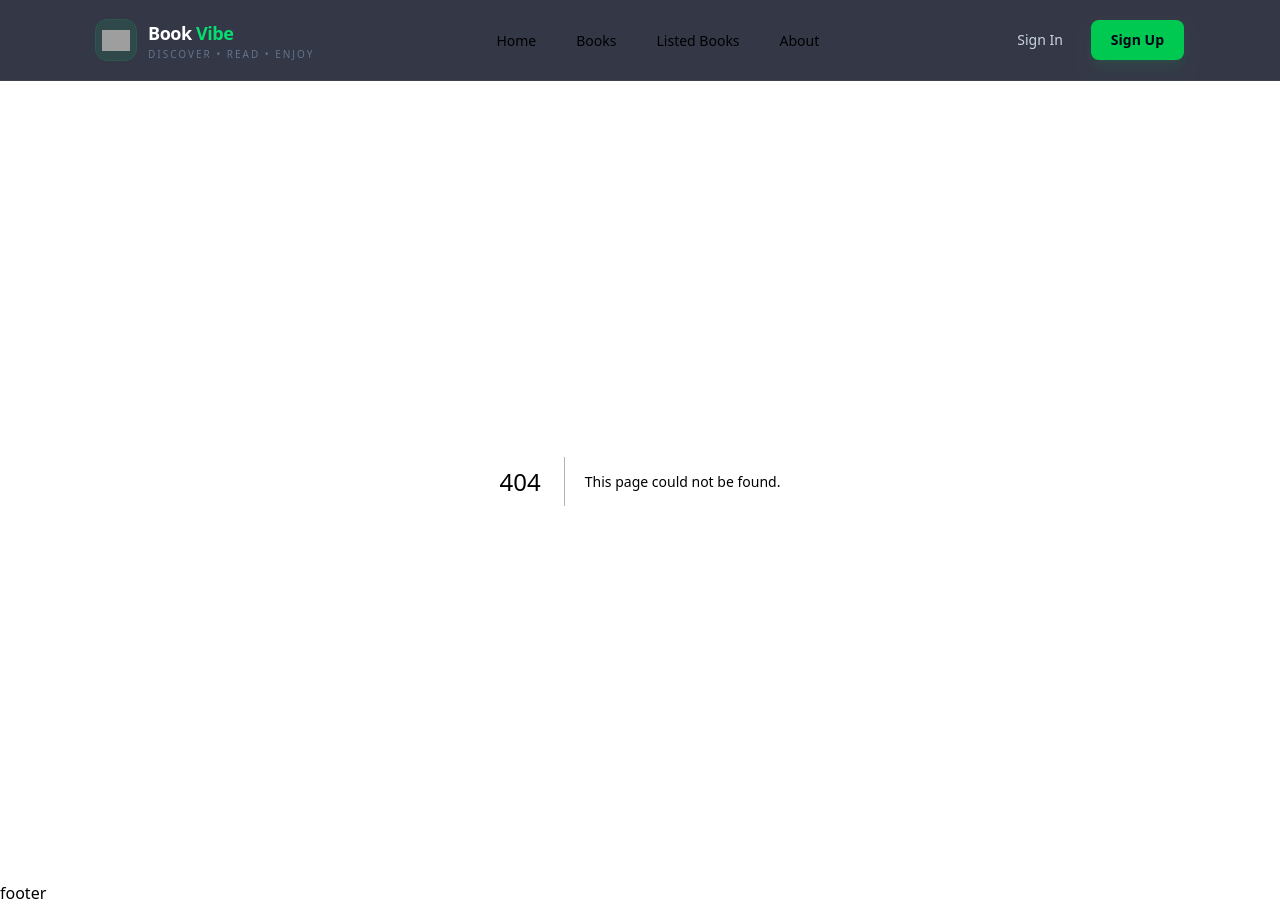
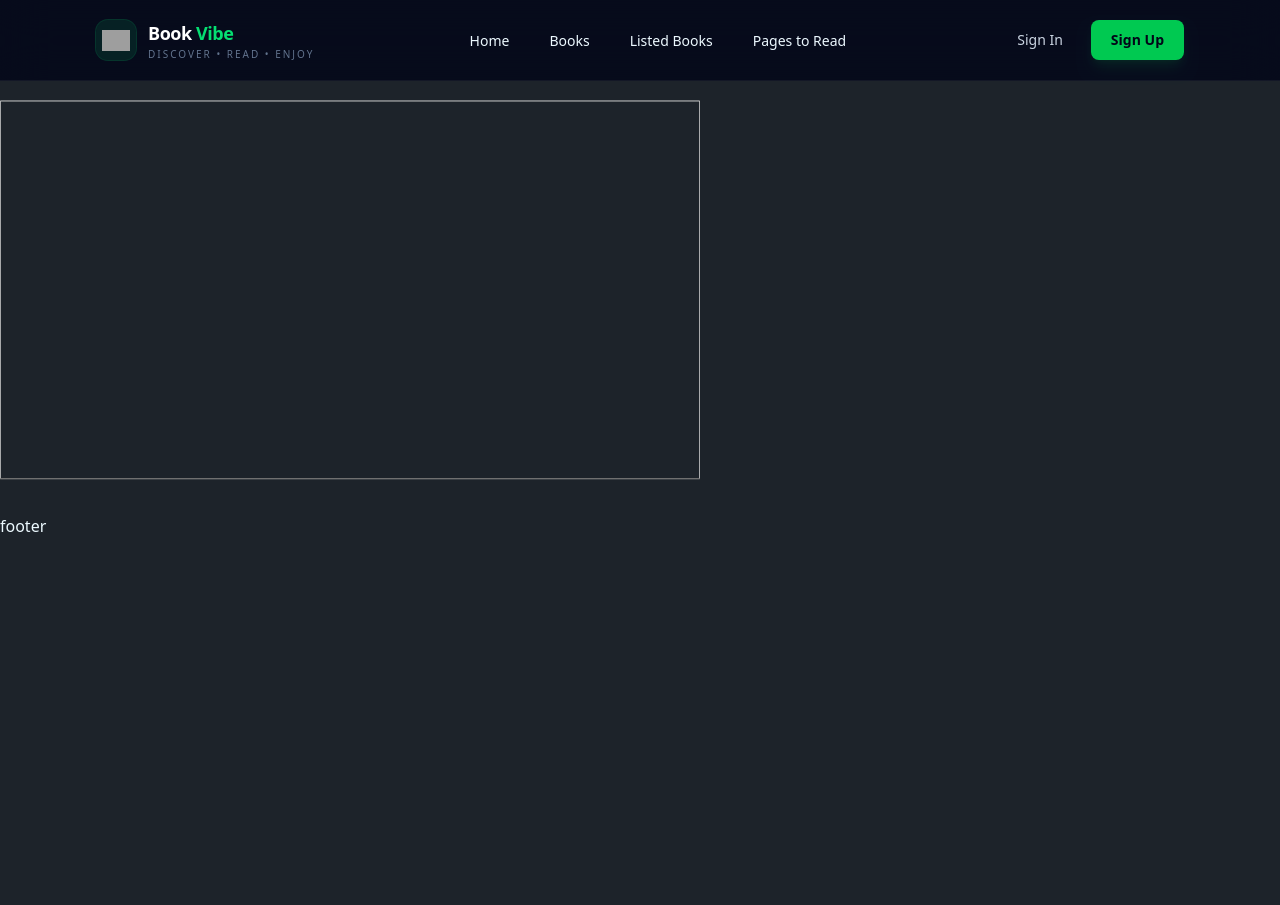
Before and after one commit to asm-saim/book-vibe, a Next.js app: page /pages-to-read in a window 1280 px wide. Before the commit this address had no page. After the commit the page ends 800 px from the top, so only its background shows below. Built offline with nearby package versions, Linux system fonts and the light colour scheme; grey boxes are pictures that could not be loaded.

Commit message:
recharts added

```diff
--- a/package.json
+++ b/package.json
@@ -13,7 +13,8 @@
     "next": "16.3.5",
     "react": "19.2.8",
     "react-dom": "19.2.8",
-    "react-toastify": "^11.1.0"
+    "react-toastify": "^11.1.0",
+    "recharts": "^3.10.1"
   },
   "devDependencies": {
     "@tailwindcss/postcss": "^4",
--- /dev/null
+++ b/src/app/pages-to-read/page.tsx
@@ -0,0 +1,136 @@
+"use client";
+
+import { BookContext } from "@/context/BookContext";
+import { IBook } from "@/types/types";
+import { useContext } from "react";
+import {
+  BarChart,
+  Bar,
+  XAxis,
+  YAxis,
+  CartesianGrid,
+  BarShapeProps,
+  LabelList,
+  Label,
+  LabelProps,
+  Tooltip,
+} from "recharts";
+// import { RechartsDevtools } from "@recharts/devtools";
+
+const colors = ["#0088FE", "#00C49F", "#FFBB28", "#FF8042", "red", "pink", "black"];
+
+// #endregion
+const getPath = (x: number, y: number, width: number, height: number) => {
+  return `M${x},${y + height}C${x + width / 3},${y + height} ${x + width / 2},${y + height / 3}
+  ${x + width / 2}, ${y}
+  C${x + width / 2},${y + height / 3} ${x + (2 * width) / 3},${y + height} ${x + width}, ${y + height}
+  Z`;
+};
+
+const TriangleBar = (props: BarShapeProps) => {
+  const { x, y, width, height, index } = props;
+
+  const color = colors[index % colors.length];
+
+  return (
+    <path
+      strokeWidth={props.isActive ? 5 : 0}
+      d={getPath(Number(x), Number(y), Number(width), Number(height))}
+      stroke={color}
+      fill={color}
+      style={{
+        transition: "stroke-width 0.3s ease-out",
+      }}
+    />
+  );
+};
+
+const ReadBookPage = () => {
+  // #region Sample data
+  const { readList } = useContext(BookContext);
+
+  const data = readList.map((book: IBook, index: number) => {
+    return {
+      name: book.bookName,
+      uv: book.totalPages,
+      pv: index + 1,
+      amt: index + 1,
+    };
+  });
+  //   [
+  //     {
+  //       name: "Page A",
+  //       uv: 4000,
+  //       pv: 2400,
+  //       amt: 2400,
+  //     },
+  //     {
+  //       name: "Page B",
+  //       uv: 3000,
+  //       pv: 1398,
+  //       amt: 2210,
+  //     },
+  //     {
+  //       name: "Page C",
+  //       uv: 2000,
+  //       pv: 9800,
+  //       amt: 2290,
+  //     },
+  //     {
+  //       name: "Page D",
+  //       uv: 2780,
+  //       pv: 3908,
+  //       amt: 2000,
+  //     },
+  //     {
+  //       name: "Page E",
+  //       uv: 1890,
+  //       pv: 4800,
+  //       amt: 2181,
+  //     },
+  //     {
+  //       name: "Page F",
+  //       uv: 2390,
+  //       pv: 3800,
+  //       amt: 2500,
+  //     },
+  //     {
+  //       name: "Page G",
+  //       uv: 3490,
+  //       pv: 4300,
+  //       amt: 2100,
+  //     },
+  //   ];
+
+  const CustomColorLabel = (props: LabelProps) => {
+    const fill = colors[(props.index ?? 0) % colors.length];
+    return <Label {...props} fill={fill} />;
+  };
+
+  return (
+    <div>
+      <BarChart
+        style={{ width: "100%", maxWidth: "700px", maxHeight: "70vh", aspectRatio: 1.618 }}
+        responsive
+        data={data}
+        margin={{
+          top: 20,
+          right: 0,
+          left: 0,
+          bottom: 5,
+        }}
+      >
+        <CartesianGrid />
+        <Tooltip cursor={{ fillOpacity: 0.5 }} />
+        <XAxis dataKey="name" />
+        <YAxis width="auto" />
+        <Bar dataKey="uv" shape={TriangleBar} activeBar>
+          <LabelList content={CustomColorLabel} position="top" />
+        </Bar>
+        {/* <RechartsDevtools /> */}
+      </BarChart>
+    </div>
+  );
+};
+
+export default ReadBookPage;
--- a/src/components/shared/Navabr.tsx
+++ b/src/components/shared/Navabr.tsx
@@ -8,7 +8,7 @@
     { name: "Home", href: "/" },
     { name: "Books", href: "/books" },
     { name: "Listed Books", href: "/list-book" },
-    { name: "About", href: "/about" },
+    { name: "Pages to Read", href: "/pages-to-read" },
   ];
 
   return (
```
Also changed, not shown: 1 other file (tests, documents, lock files or other folders).
